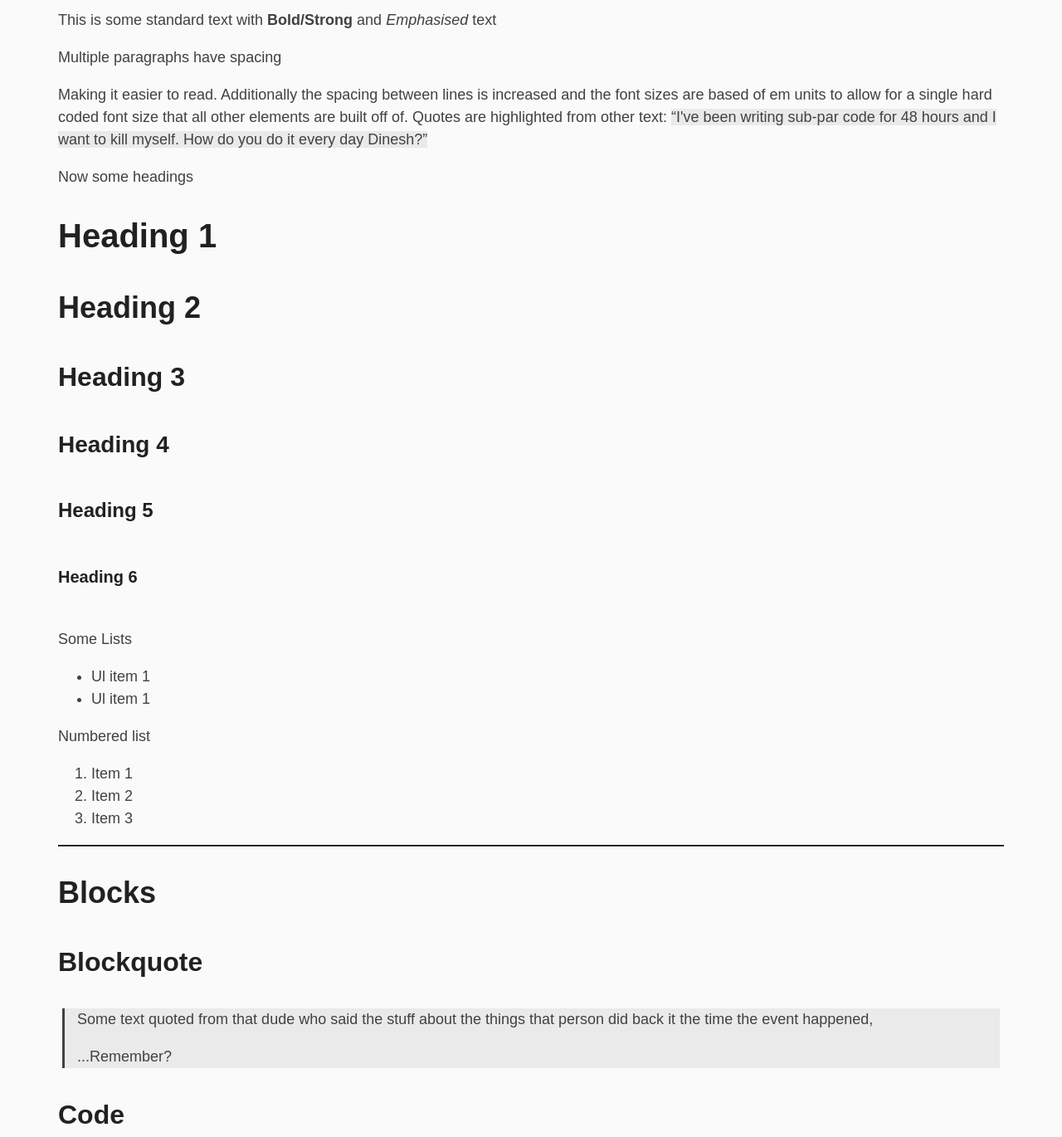
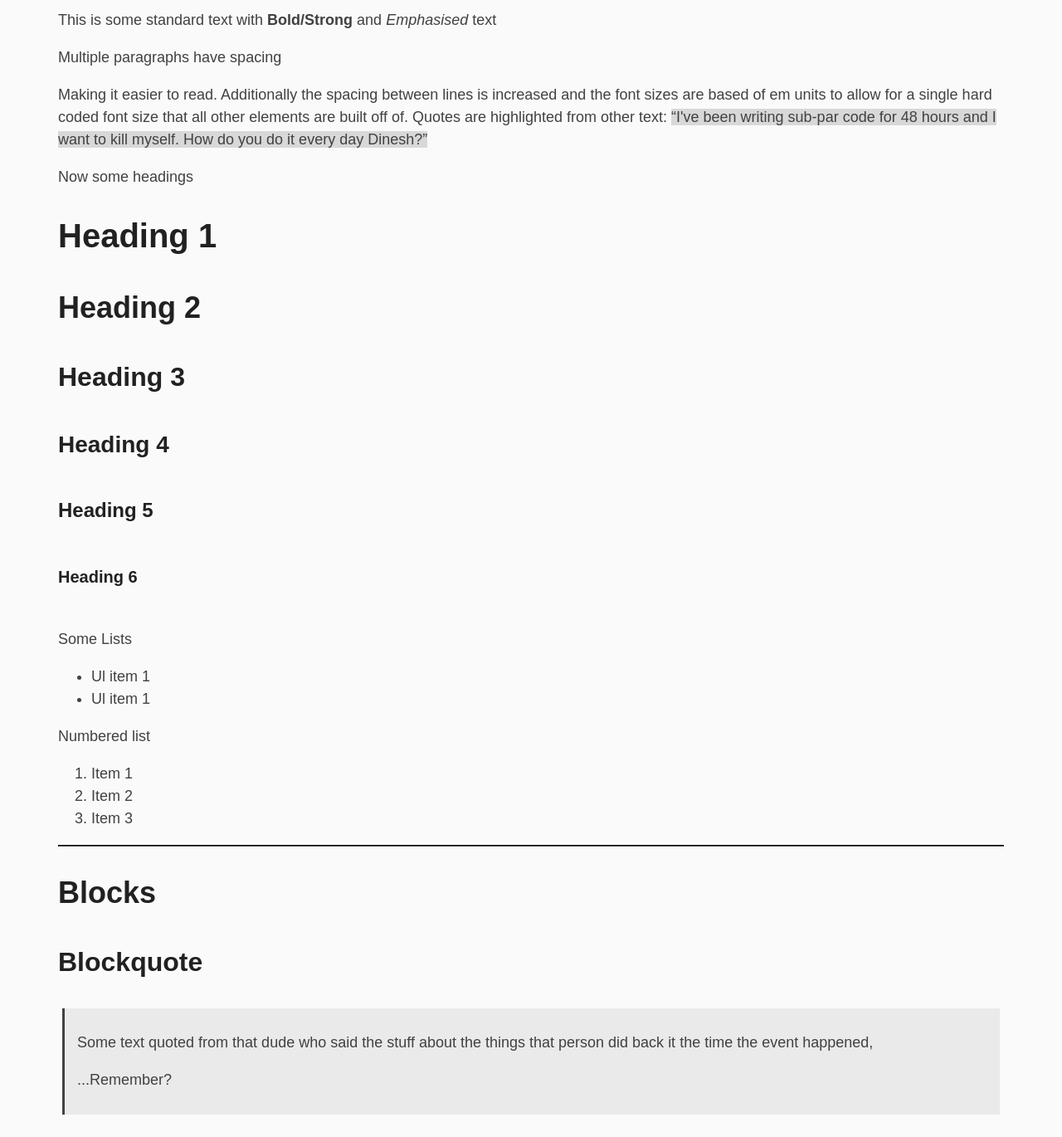
Before and after one commit to adunne8/Modern-CSS, a plain HTML site: page index.html in a window 1280 px wide. Shown: the part 260-1630 px from the top of the page at 83% size. Drawn offline with Linux system fonts and the light colour scheme.

Commit message:
Changed quote color and blockquote spacing

```diff
--- a/scss/modern.scss
+++ b/scss/modern.scss
@@ -8,6 +8,7 @@ $linkcolor: #2177d4;
 $linkhover: #d43921;
 $altfont: "Courier New", "Courier", monospace;
 $bordercolor: #c3c3c3;
+$highlightcolor: #d8d8d8;
 
 body {
   font-size: 18px;
@@ -67,7 +68,7 @@ a {
 }
 
 q {
-  background-color: $blockcolor;
+  background-color: $highlightcolor;
 }
 
 blockquote,
@@ -75,6 +76,8 @@ pre {
   border-left: 3px solid $textcolor;
   background-color: $blockcolor;
   margin: 5px;
+  padding-top: 10px;
+  padding-bottom: 10px;
   padding-left: 15px;
 }
 
@@ -165,6 +168,7 @@ select {
 input[type="button"],
 input[type="file"],
 input[type="reset"],
+
 button {
   border: 1px solid $strongcolor;
   border-radius: 3px;
```
Also changed, not shown: index.html (+2 -0 lines), css/modern.css, 2 other files.
